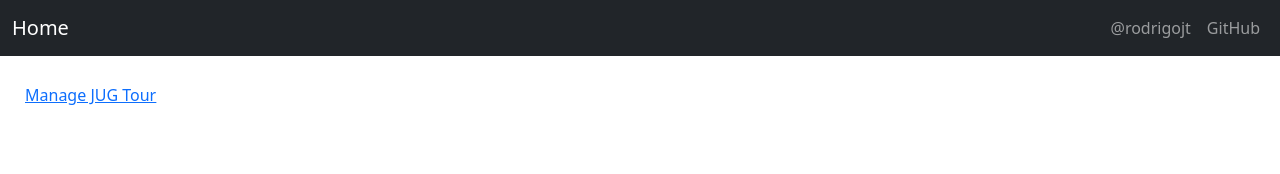
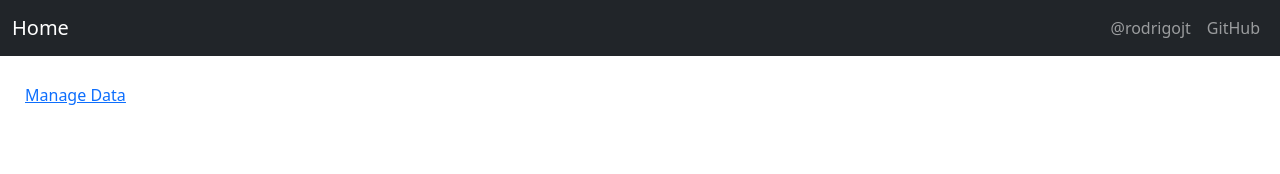
Before and after one commit to rodrigojteixeira/SpringBootReact, a React (Create React App) app in the folder frontend/: page / in a window 1280 px wide. Shown: the top 174 px of the page. Built offline with nearby package versions, Linux system fonts and the light colour scheme.

Commit message:
Changing user screen

```diff
--- a/frontend/src/GroupList.js
+++ b/frontend/src/GroupList.js
@@ -64,7 +64,7 @@ const GroupList = () => {
         <div className="float-end">
           <Button color="success" tag={Link} to="/groups/new">Add Group</Button>
         </div>
-        <h3>My JUG Tour</h3>
+        <h3>Client Database</h3>
         <Table className="mt-4">
           <thead>
           <tr>
--- a/frontend/src/Home.js
+++ b/frontend/src/Home.js
@@ -9,7 +9,7 @@ const Home = () => {
     <div>
       <AppNavbar/>
       <Container fluid>
-        <Button color="link"><Link to="/groups">Manage JUG Tour</Link></Button>
+        <Button color="link"><Link to="/groups">Manage Data</Link></Button>
       </Container>
     </div>
   );
```
